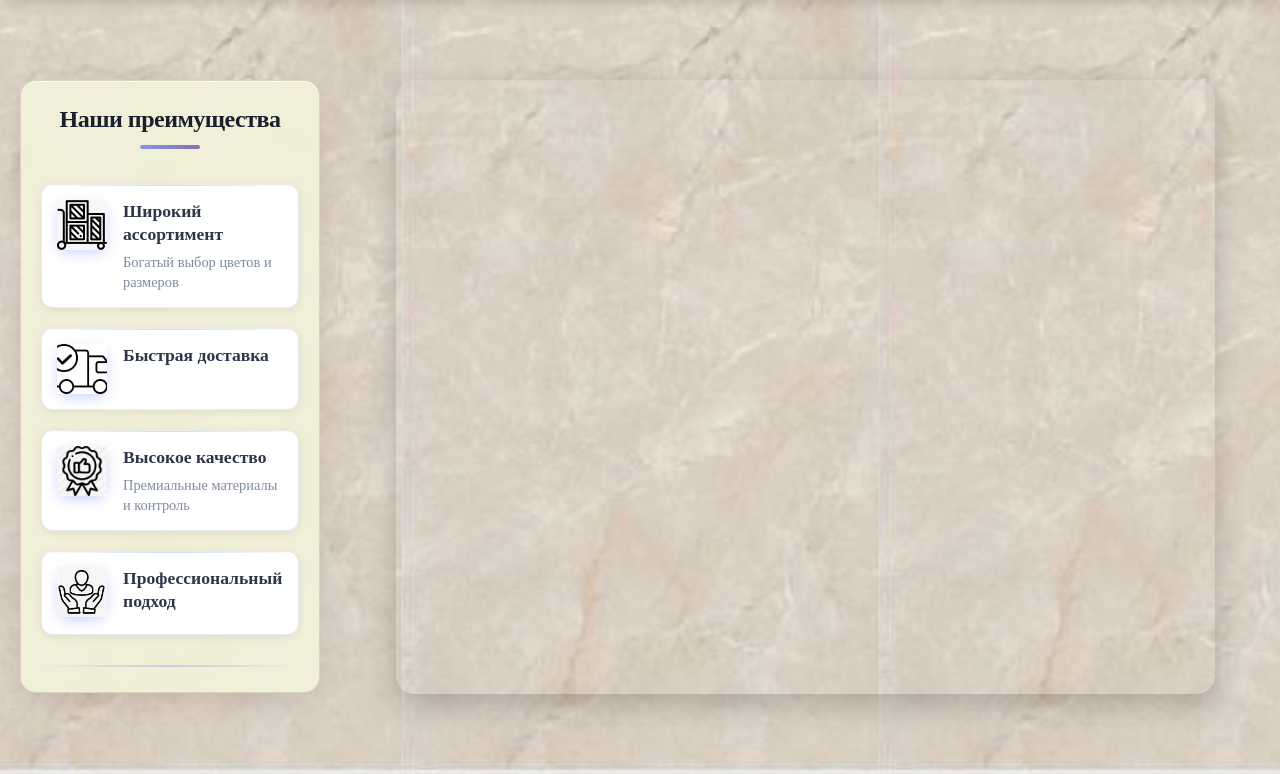
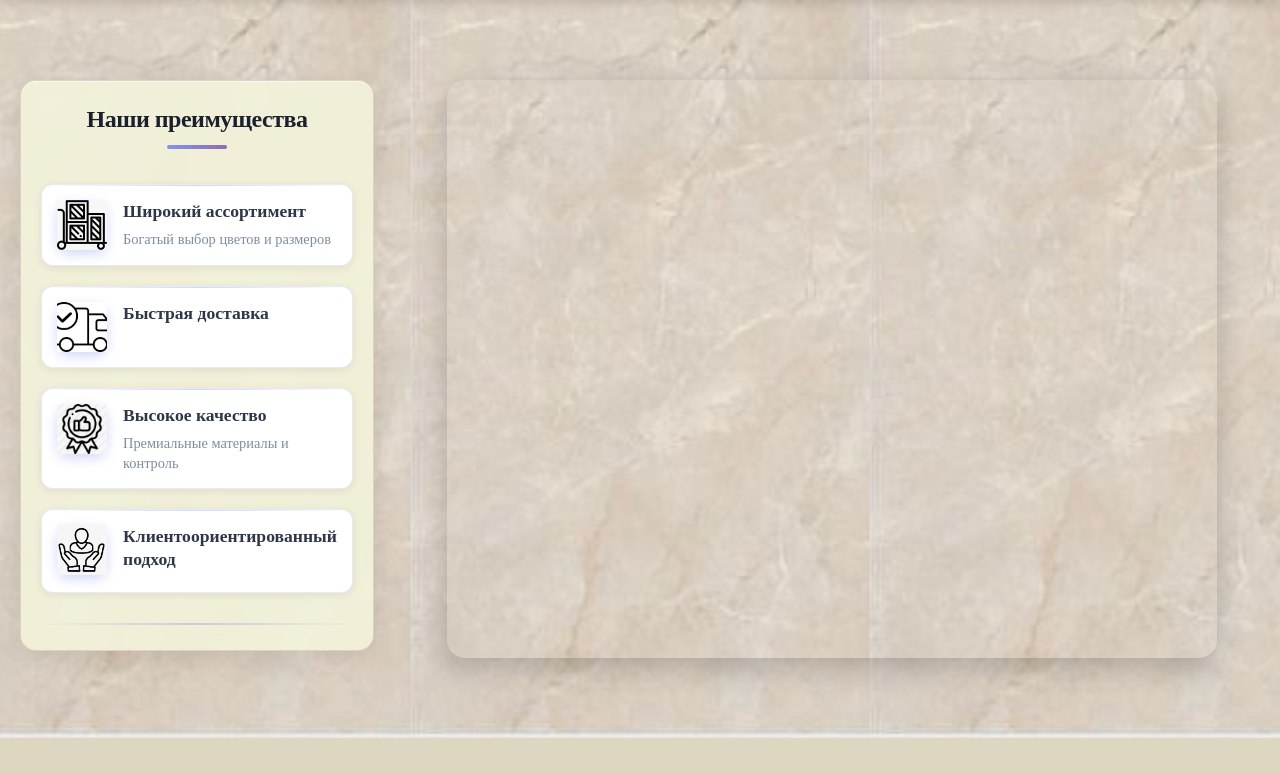
Before and after one commit to bobrkurvar/site, a FastAPI app: template templates/home.html in a window 1280 px wide. Shown: the part 177-951 px from the top of the page. After the commit the page ends 915 px from the top, so only its background shows below. Run offline with FastAPI, Linux system fonts and the light colour scheme; the template is opened without the code that fills it, so the values that code supplies are empty; parts of the project's set-up code (start-up, migrations or seed data) failed here and were passed over.

Commit message:
поменял название в чек листе на домашней страницу

```diff
--- a/templates/home.html
+++ b/templates/home.html
@@ -57,7 +57,7 @@
                             <img src="/static/images/features/3.jpg" alt="Профессиональный подход" class="feature-icon">
                         </div>
                         <div class="feature-text">
-                            <h4 class="feature-title">Профессиональный подход</h4>
+                            <h4 class="feature-title">Клиентоориентированный подход</h4>
                         </div>
                     </div>
                 </div>
```
